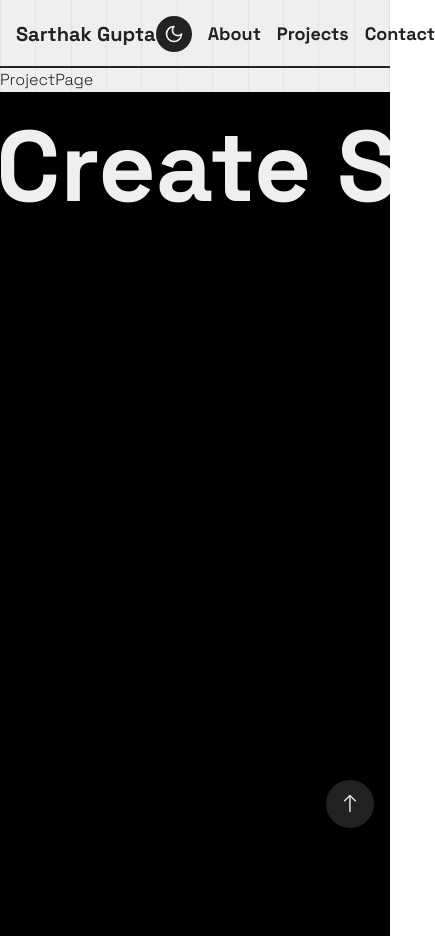
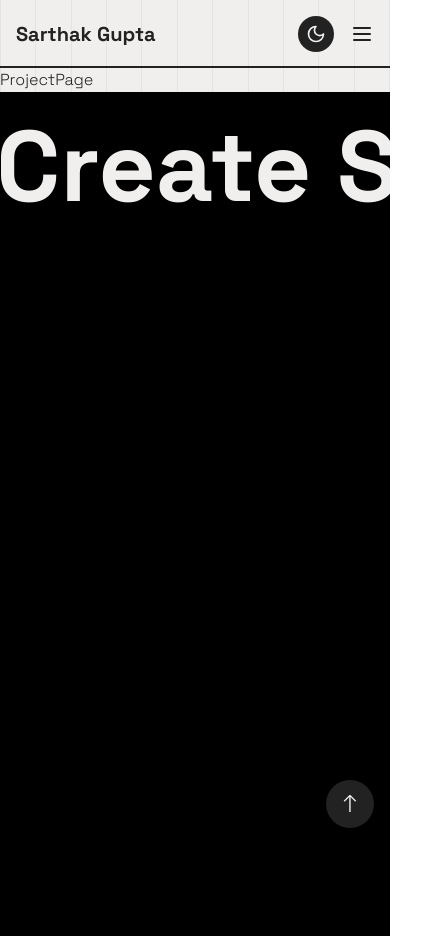
Before and after one commit to sarthak-g75/portfolio, a React (Vite) app: page /project/1 in a window 390 px wide. Shown: the whole page, 435 px wide, since content can reach past the window. Built offline with nearby package versions, Linux system fonts and the light colour scheme.

Commit message:
mobile navbar done

```diff
--- a/src/components/Navbar.jsx
+++ b/src/components/Navbar.jsx
@@ -1,6 +1,6 @@
 import { useEffect, useState } from 'react'
 import { Link, useNavigate, useLocation } from 'react-router-dom'
-import { Moon, Sun } from 'lucide-react'
+import { Menu, Moon, Sun, X } from 'lucide-react'
 import { easeInOut, motion } from 'motion/react'
 const name = 'Sarthak Gupta'
 const links = [
@@ -9,9 +9,58 @@ const links = [
   { name: 'Contact', to: '/contact-me', nav: true },
 ]
 const delay = 0.5
+
+const Links = ({ links, handleScrollLinkClick }) => {
+  return (
+    <div className='flex flex-col items-center justify-center w-full gap-4 lg:flex-row lg:gap-8 '>
+      {links.map((link, index) =>
+        link.nav ? (
+          <Link
+            key={link.name}
+            to={link.to}
+            className='transition-all duration-300 hover:scale-110'
+          >
+            <motion.h2
+              initial={{ y: 30, opacity: 0 }}
+              animate={{ y: 0, opacity: 1 }}
+              transition={{
+                duration: 0.6,
+                ease: easeInOut,
+                delay: delay * index,
+              }}
+              className='cursor-pointer'
+            >
+              {link.name}
+            </motion.h2>
+          </Link>
+        ) : (
+          <div
+            onClick={() => handleScrollLinkClick(link.to)}
+            className='transition-all duration-300 hover:scale-110'
+          >
+            <motion.h2
+              initial={{ y: 30, opacity: 0 }}
+              animate={{ y: 0, opacity: 1 }}
+              transition={{
+                duration: 0.6,
+                ease: easeInOut,
+                delay: delay * index,
+              }}
+              className='cursor-pointer'
+            >
+              {link.name}
+            </motion.h2>
+          </div>
+        )
+      )}
+    </div>
+  )
+}
+
 const Navbar = () => {
   const location = useLocation()
   const navigate = useNavigate()
+  const [openMenu, setOpenMenu] = useState(false)
   const [theme, setTheme] = useState(localStorage.getItem('theme') || 'light')
 
   useEffect(() => {
@@ -41,8 +90,9 @@ const Navbar = () => {
         ?.scrollIntoView({ behavior: 'smooth', block: 'start' })
     }
   }
+  // console.log(openMenu)
   return (
-    <nav className='relative   h-[8vh] flex items-center lg:px-10 px-4'>
+    <nav className='relative h-[8vh] flex items-center lg:px-10 px-4'>
       <div className='flex items-center justify-between w-full'>
         <Link
           to='/'
@@ -66,51 +116,35 @@ const Navbar = () => {
           >
             {theme === 'light' ? <Moon size={20} /> : <Sun size={20} />}
           </button>
-          {links.map((link, index) =>
-            link.nav ? (
-              <Link
-                key={link.name}
-                to={link.to}
-                className='transition-all duration-300 hover:scale-110'
+          <div className='relative cursor-pointer lg:hidden'>
+            {/* Menu Icon */}
+            <div onClick={() => setOpenMenu((prev) => !prev)}>
+              {openMenu ? <X size={24} /> : <Menu size={24} />}
+            </div>
+
+            {/* Dropdown Menu */}
+            {openMenu && (
+              <motion.div
+                initial={{ opacity: 0, x: 20 }} // Start slightly offscreen
+                animate={{ opacity: 1, x: 0 }} // Slide into place
+                exit={{ opacity: 0, x: 20 }} // Slide out on close
+                transition={{ duration: 0.3, ease: 'easeInOut' }}
+                className='absolute top-0 right-8 flex flex-col items-center justify-center gap-4 p-4 w-[50vw] h-max bg-accent dark:bg-darkAccent  z-20 text-primary dark:text-darkPrimary rounded-xl shadow-lg'
               >
-                <motion.h2
-                  initial={{ y: 30, opacity: 0 }}
-                  animate={{ y: 0, opacity: 1 }}
-                  transition={{
-                    duration: 0.8,
-                    ease: easeInOut,
-                    delay: delay * (index + 1),
-                  }}
-                  className='cursor-pointer'
-                >
-                  {link.name}
-                </motion.h2>
-              </Link>
-            ) : (
-              <div
-                // smooth={true}
-                // duration={500}
-                // offset={-50}
-                // key={link.name}
-                // to={link.to}
-                onClick={() => handleScrollLinkClick(link.to)}
-                className='transition-all duration-300 hover:scale-110'
-              >
-                <motion.h2
-                  initial={{ y: 30, opacity: 0 }}
-                  animate={{ y: 0, opacity: 1 }}
-                  transition={{
-                    duration: 0.8,
-                    ease: easeInOut,
-                    delay: delay * (index + 1),
-                  }}
-                  className='cursor-pointer'
-                >
-                  {link.name}
-                </motion.h2>
-              </div>
-            )
-          )}
+                <Links
+                  links={links}
+                  handleScrollLinkClick={handleScrollLinkClick}
+                />
+              </motion.div>
+            )}
+          </div>
+
+          <div className='items-center hidden gap-4 lg:flex lg:gap-8 '>
+            <Links
+              links={links}
+              handleScrollLinkClick={handleScrollLinkClick}
+            />
+          </div>
         </div>
         <motion.div
           initial={{ width: 0, opacity: 0 }}
```
